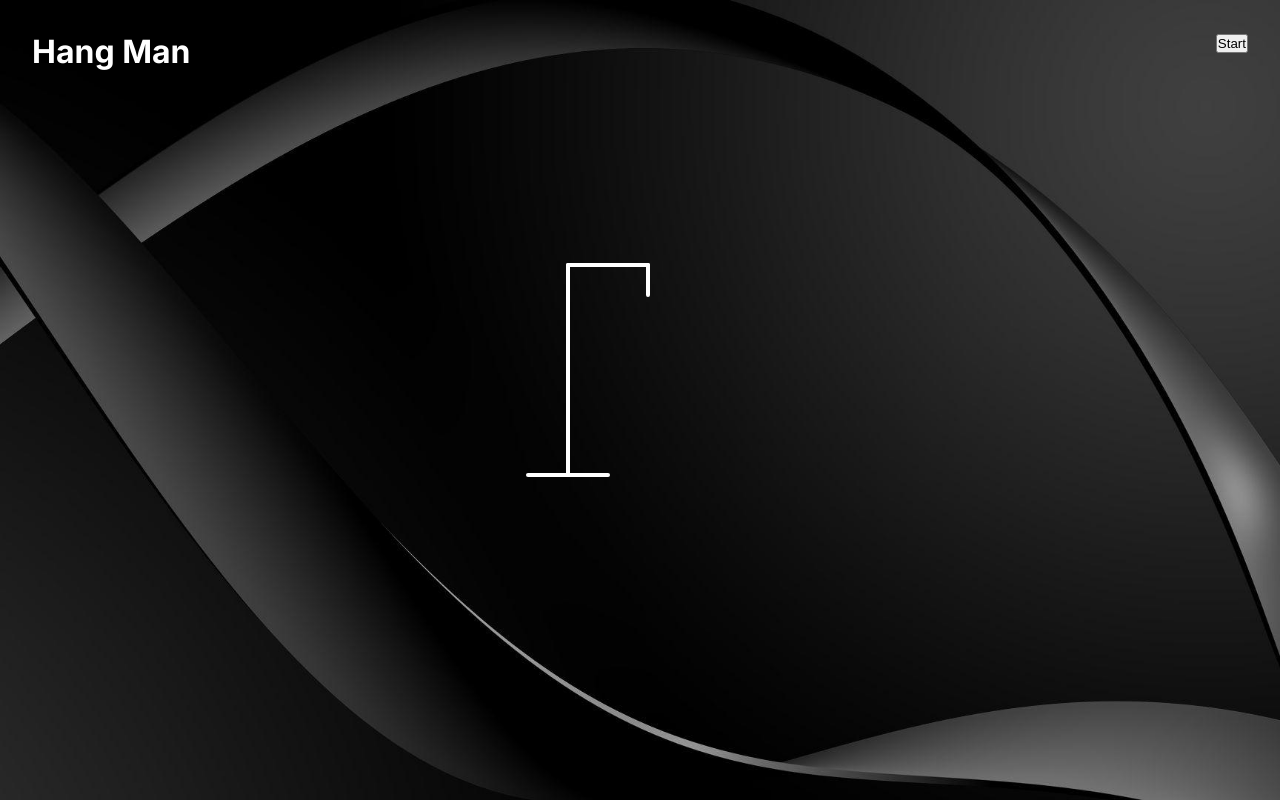
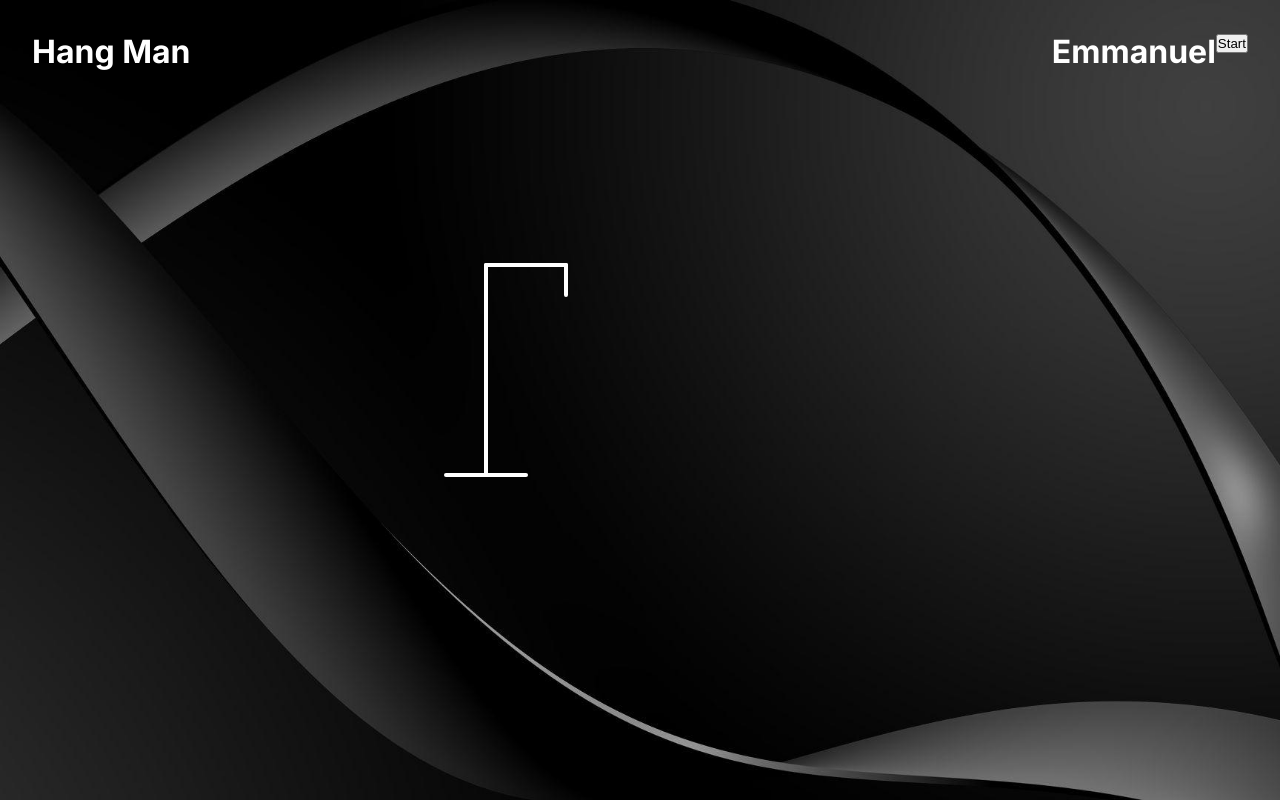
Before and after one commit to mralexnolla/hangman, a plain HTML site: page index.html in a window 1280 px wide. Drawn offline with Linux system fonts and the light colour scheme.

Commit message:
emmauels commit

```diff
--- a/index.html
+++ b/index.html
@@ -41,7 +41,7 @@
 				<div class="word" id="word"></div>
 			</div>
 
-
+			<h1>Emmanuel</h1>
 			<div id="game">
 				<p id="word"></p>
 				<p id="message"></p>
```
